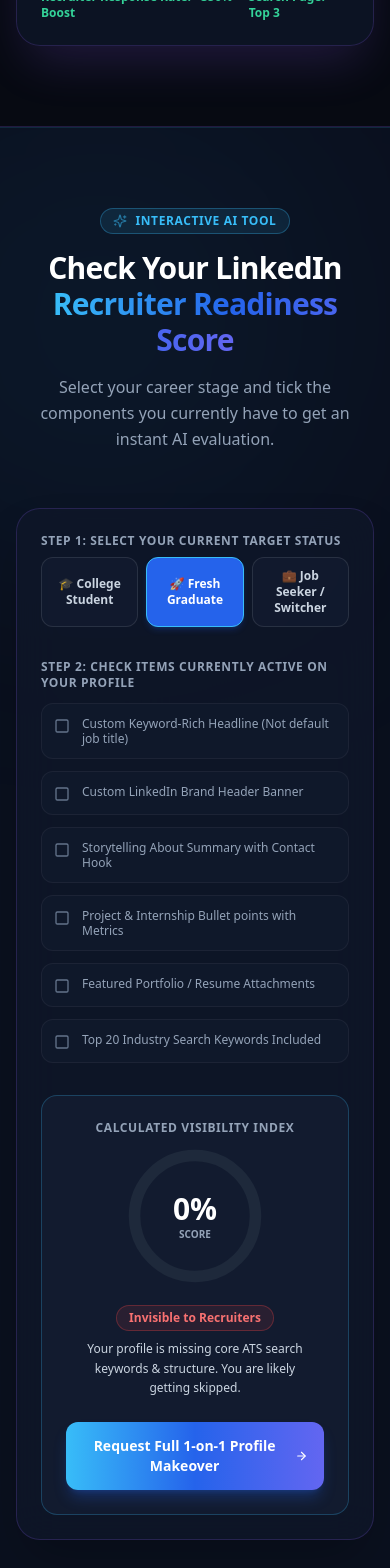
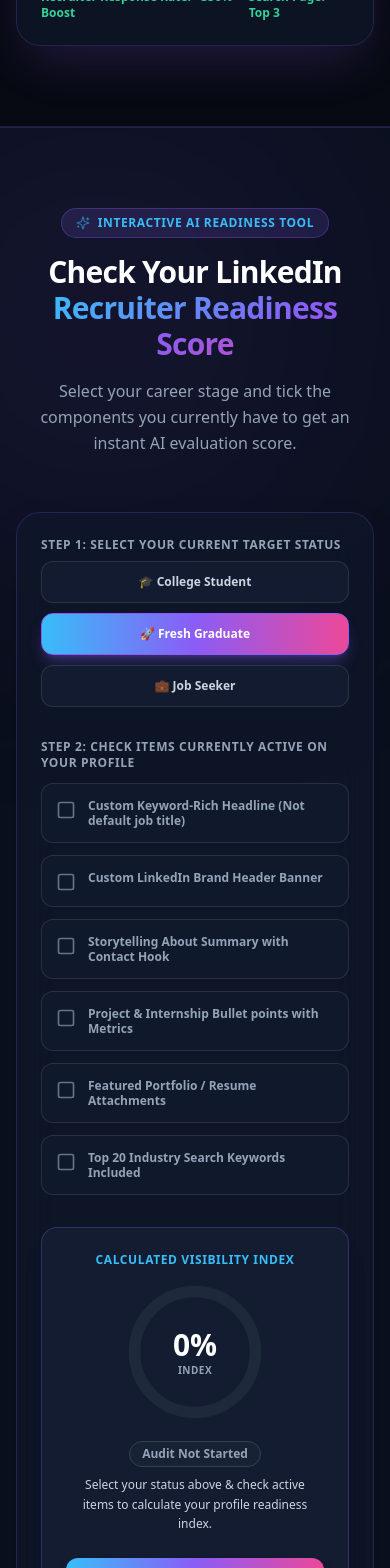
Before and after one commit to SaNjAy-bRo/career-growth-partner, a Next.js app: page / in a window 390 px wide. Shown: the part 2940-4508 px from the top of the page. Built offline with nearby package versions, Linux system fonts and the light colour scheme.

Commit message:
Fixed AI Score Tool interactive status and checklist button click listeners across mobile and desktop

```diff
--- a/src/components/AiProfileAuditTool.tsx
+++ b/src/components/AiProfileAuditTool.tsx
@@ -1,14 +1,14 @@
 "use client";
 
 import { useState } from "react";
-import { Sparkles, CheckSquare, Square, ArrowRight, ShieldCheck, AlertCircle, Award } from "lucide-react";
+import { Sparkles, CheckSquare, Square, ArrowRight, ShieldCheck, Zap } from "lucide-react";
 
 interface AiProfileAuditToolProps {
   onOpenAuditModal: () => void;
 }
 
 export default function AiProfileAuditTool({ onOpenAuditModal }: AiProfileAuditToolProps) {
-  const [role, setRole] = useState("fresher");
+  const [role, setRole] = useState<"student" | "fresher" | "jobseeker">("fresher");
   const [checklist, setChecklist] = useState({
     headline: false,
     banner: false,
@@ -22,17 +22,22 @@
     setChecklist((prev) => ({ ...prev, [key]: !prev[key] }));
   };
 
-  // Score Calculation
+  // Base role bonus multiplier
+  const roleBonus = role === "student" ? 15 : role === "fresher" ? 10 : 5;
   const totalChecked = Object.values(checklist).filter(Boolean).length;
-  const baseScore = Math.round((totalChecked / 6) * 100);
+
+  // Dynamic Score Calculation
+  const baseScore = totalChecked === 0 ? 0 : Math.min(100, Math.round((totalChecked / 6) * 85 + roleBonus));
 
   const getScoreColor = (score: number) => {
+    if (score === 0) return "text-slate-400 border-slate-700 bg-slate-800/50";
     if (score < 50) return "text-red-400 border-red-500/30 bg-red-500/10";
     if (score < 80) return "text-cgp-gold border-cgp-gold/30 bg-cgp-gold/10";
     return "text-emerald-400 border-emerald-500/30 bg-emerald-500/10";
   };
 
   const getScoreStatus = (score: number) => {
+    if (score === 0) return { title: "Audit Not Started", text: "Select your status above & check active items to calculate your profile readiness index." };
     if (score < 50) return { title: "Invisible to Recruiters", text: "Your profile is missing core ATS search keywords & structure. You are likely getting skipped." };
     if (score < 80) return { title: "Moderate Recruiter Reach", text: "Fair foundation, but lacks high-impact story reframing & recruiter hook elements." };
     return { title: "Recruiter Ready Magnet", text: "Great score! Let CGP fine-tune your personal brand for top tier roles." };
@@ -41,32 +46,32 @@
   const status = getScoreStatus(baseScore);
 
   return (
-    <section id="ai-score" className="py-20 bg-cgp-card/50 relative overflow-hidden border-y border-cgp-cyan/15">
-      {/* Glow Orbs */}
-      <div className="absolute top-0 right-1/4 w-96 h-96 bg-cgp-cyan/10 rounded-full blur-[140px] pointer-events-none" />
+    <section id="ai-score" className="py-20 bg-cgp-card/50 relative overflow-hidden border-y border-cgp-purple/20">
+      {/* Gemini Glow Orbs */}
+      <div className="absolute top-0 right-1/4 w-96 h-96 bg-cgp-purple/15 rounded-full blur-[140px] pointer-events-none" />
 
       <div className="max-w-7xl mx-auto px-4 sm:px-6 lg:px-8 relative z-10">
         {/* Header */}
         <div className="text-center max-w-3xl mx-auto space-y-4 mb-14">
-          <div className="inline-flex items-center gap-2 px-3 py-1 rounded-full bg-cgp-cyan/10 border border-cgp-cyan/30 text-cgp-cyan text-xs font-semibold uppercase tracking-wider">
-            <Sparkles className="w-3.5 h-3.5 animate-pulse" />
-            <span>Interactive AI Tool</span>
+          <div className="inline-flex items-center gap-2 px-3.5 py-1.5 rounded-full bg-cgp-purple/15 border border-cgp-purple/30 text-cgp-cyan text-xs font-bold uppercase tracking-wider">
+            <Sparkles className="w-3.5 h-3.5 animate-pulse text-cgp-cyan" />
+            <span>Interactive AI Readiness Tool</span>
           </div>
 
-          <h2 className="text-3xl sm:text-4xl lg:text-5xl font-extrabold text-white tracking-tight">
+          <h2 className="text-3xl sm:text-4xl lg:text-5xl font-black text-white tracking-tight">
             Check Your LinkedIn{" "}
-            <span className="bg-gradient-to-r from-cgp-cyan via-cgp-blue to-cgp-indigo bg-clip-text text-transparent">
+            <span className="gemini-text-gradient">
               Recruiter Readiness Score
             </span>
           </h2>
 
           <p className="text-base sm:text-lg text-cgp-textMuted leading-relaxed">
-            Select your career stage and tick the components you currently have to get an instant AI evaluation.
+            Select your career stage and tick the components you currently have to get an instant AI evaluation score.
           </p>
         </div>
 
         {/* Audit Tool Interface Card */}
-        <div className="glass-card rounded-3xl p-6 sm:p-10 border border-cgp-cyan/30 shadow-2xl max-w-5xl mx-auto grid lg:grid-cols-12 gap-8 items-center">
+        <div className="glass-card rounded-3xl p-6 sm:p-10 border border-cgp-purple/30 shadow-2xl max-w-5xl mx-auto grid lg:grid-cols-12 gap-8 items-center">
           {/* Left Inputs */}
           <div className="lg:col-span-7 space-y-6">
             {/* Career Stage Selector */}
@@ -74,44 +79,44 @@
               <label className="text-xs font-bold uppercase tracking-wider text-cgp-textMuted flex items-center justify-between">
                 <span>Step 1: Select Your Current Target Status</span>
               </label>
-              <div className="grid grid-cols-3 gap-2">
+              <div className="grid grid-cols-1 sm:grid-cols-3 gap-2.5">
                 <button
                   type="button"
                   onClick={() => setRole("student")}
-                  className={`py-2.5 px-3 rounded-xl text-xs font-semibold border transition-all text-center ${
+                  className={`py-3 px-3 rounded-xl text-xs font-bold border transition-all text-center flex items-center justify-center gap-1.5 active:scale-95 ${
                     role === "student"
-                      ? "bg-cgp-blue text-white border-cgp-cyan shadow-md shadow-cgp-blue/20"
-                      : "bg-cgp-surface/60 text-slate-300 border-white/10 hover:border-cgp-cyan/30"
+                      ? "bg-gradient-to-r from-cgp-cyan via-cgp-purple to-cgp-pink text-white border-cgp-purple shadow-lg shadow-cgp-purple/30"
+                      : "bg-cgp-surface/80 text-slate-300 border-white/10 hover:border-cgp-cyan/40"
                   }`}
                 >
-                  🎓 College Student
+                  <span>🎓 College Student</span>
                 </button>
                 <button
                   type="button"
                   onClick={() => setRole("fresher")}
-                  className={`py-2.5 px-3 rounded-xl text-xs font-semibold border transition-all text-center ${
+                  className={`py-3 px-3 rounded-xl text-xs font-bold border transition-all text-center flex items-center justify-center gap-1.5 active:scale-95 ${
                     role === "fresher"
-                      ? "bg-cgp-blue text-white border-cgp-cyan shadow-md shadow-cgp-blue/20"
-                      : "bg-cgp-surface/60 text-slate-300 border-white/10 hover:border-cgp-cyan/30"
+                      ? "bg-gradient-to-r from-cgp-cyan via-cgp-purple to-cgp-pink text-white border-cgp-purple shadow-lg shadow-cgp-purple/30"
+                      : "bg-cgp-surface/80 text-slate-300 border-white/10 hover:border-cgp-cyan/40"
                   }`}
                 >
-                  🚀 Fresh Graduate
+                  <span>🚀 Fresh Graduate</span>
                 </button>
                 <button
                   type="button"
                   onClick={() => setRole("jobseeker")}
-                  className={`py-2.5 px-3 rounded-xl text-xs font-semibold border transition-all text-center ${
+                  className={`py-3 px-3 rounded-xl text-xs font-bold border transition-all text-center flex items-center justify-center gap-1.5 active:scale-95 ${
                     role === "jobseeker"
-                      ? "bg-cgp-blue text-white border-cgp-cyan shadow-md shadow-cgp-blue/20"
-                      : "bg-cgp-surface/60 text-slate-300 border-white/10 hover:border-cgp-cyan/30"
+                      ? "bg-gradient-to-r from-cgp-cyan via-cgp-purple to-cgp-pink text-white border-cgp-purple shadow-lg shadow-cgp-purple/30"
+                      : "bg-cgp-surface/80 text-slate-300 border-white/10 hover:border-cgp-cyan/40"
                   }`}
                 >
-                  💼 Job Seeker / Switcher
+                  <span>💼 Job Seeker</span>
                 </button>
               </div>
             </div>
 
-            {/* Interactive Checklist */}
+            {/* Interactive Checklist Buttons */}
             <div className="space-y-3 pt-2">
               <label className="text-xs font-bold uppercase tracking-wider text-cgp-textMuted block">
                 Step 2: Check Items Currently Active on Your Profile
@@ -128,24 +133,25 @@
                 ].map((item) => {
                   const isChecked = checklist[item.key as keyof typeof checklist];
                   return (
-                    <div
+                    <button
                       key={item.key}
+                      type="button"
                       onClick={() => toggleCheck(item.key as keyof typeof checklist)}
-                      className={`p-3 rounded-xl border cursor-pointer transition-all flex items-start gap-3 select-none ${
+                      className={`p-3.5 rounded-xl border text-left cursor-pointer transition-all flex items-start gap-3 select-none active:scale-95 ${
                         isChecked
-                          ? "bg-cgp-cyan/15 border-cgp-cyan text-white"
-                          : "bg-cgp-surface/40 border-white/5 text-slate-400 hover:border-cgp-cyan/30"
+                          ? "bg-cgp-cyan/20 border-cgp-cyan text-white shadow-md shadow-cgp-cyan/10"
+                          : "bg-cgp-surface/50 border-white/10 text-slate-400 hover:border-cgp-purple/40 hover:text-white"
                       }`}
                     >
                       <div className="mt-0.5 shrink-0">
                         {isChecked ? (
-                          <CheckSquare className="w-4 h-4 text-cgp-cyan" />
+                          <CheckSquare className="w-5 h-5 text-cgp-cyan" />
                         ) : (
-                          <Square className="w-4 h-4 text-slate-500" />
+                          <Square className="w-5 h-5 text-slate-500" />
                         )}
                       </div>
-                      <span className="text-xs font-medium leading-tight">{item.label}</span>
-                    </div>
+                      <span className="text-xs font-bold leading-tight">{item.label}</span>
+                    </button>
                   );
                 })}
               </div>
@@ -153,9 +159,9 @@
           </div>
 
           {/* Right Score Result Panel */}
-          <div className="lg:col-span-5 p-6 rounded-2xl bg-cgp-surface/80 border border-cgp-cyan/25 text-center space-y-6 flex flex-col justify-between">
+          <div className="lg:col-span-5 p-6 rounded-2xl bg-cgp-surface/90 border border-cgp-purple/30 text-center space-y-6 flex flex-col justify-between shadow-xl">
             <div>
-              <span className="text-xs uppercase font-bold text-cgp-textMuted tracking-wider block mb-2">
+              <span className="text-xs uppercase font-extrabold text-cgp-cyan tracking-wider block mb-3">
                 Calculated Visibility Index
               </span>
 
@@ -181,15 +187,21 @@
                     strokeDashoffset={264 - (264 * baseScore) / 100}
                     strokeLinecap="round"
                     className={`transition-all duration-700 ${
-                      baseScore < 50 ? "text-red-500" : baseScore < 80 ? "text-cgp-gold" : "text-cgp-cyan"
+                      baseScore === 0
+                        ? "text-slate-700"
+                        : baseScore < 50
+                        ? "text-red-500"
+                        : baseScore < 80
+                        ? "text-cgp-gold"
+                        : "text-emerald-400"
                     }`}
                     fill="transparent"
                   />
                 </svg>
 
                 <div className="absolute flex flex-col items-center justify-center">
-                  <span className="text-3xl font-extrabold text-white">{baseScore}%</span>
-                  <span className="text-[10px] text-cgp-textMuted font-bold">SCORE</span>
+                  <span className="text-3xl font-black text-white">{baseScore}%</span>
+                  <span className="text-[10px] text-cgp-textMuted font-bold uppercase tracking-wider">INDEX</span>
                 </div>
               </div>
 
@@ -198,7 +210,7 @@
                 <span className={`inline-block px-3 py-1 rounded-full text-xs font-bold border ${getScoreColor(baseScore)}`}>
                   {status.title}
                 </span>
-                <p className="text-xs text-slate-300 leading-relaxed px-2">
+                <p className="text-xs text-slate-300 leading-relaxed px-2 font-medium">
                   {status.text}
                 </p>
               </div>
@@ -206,8 +218,9 @@
 
             {/* Action Button */}
             <button
+              type="button"
               onClick={onOpenAuditModal}
-              className="w-full py-3.5 px-4 rounded-xl bg-gradient-to-r from-cgp-cyan via-cgp-blue to-cgp-indigo hover:from-sky-400 hover:to-indigo-500 text-white font-bold text-sm shadow-lg shadow-cgp-blue/30 transition-all flex items-center justify-center gap-2 group"
+              className="w-full py-4 px-4 rounded-xl bg-gradient-to-r from-cgp-cyan via-cgp-purple to-cgp-pink hover:from-sky-400 hover:to-pink-500 text-white font-extrabold text-xs sm:text-sm shadow-lg shadow-cgp-purple/30 transition-all flex items-center justify-center gap-2 group"
             >
               <span>Request Full 1-on-1 Profile Makeover</span>
               <ArrowRight className="w-4 h-4 group-hover:translate-x-1 transition-transform" />
```
